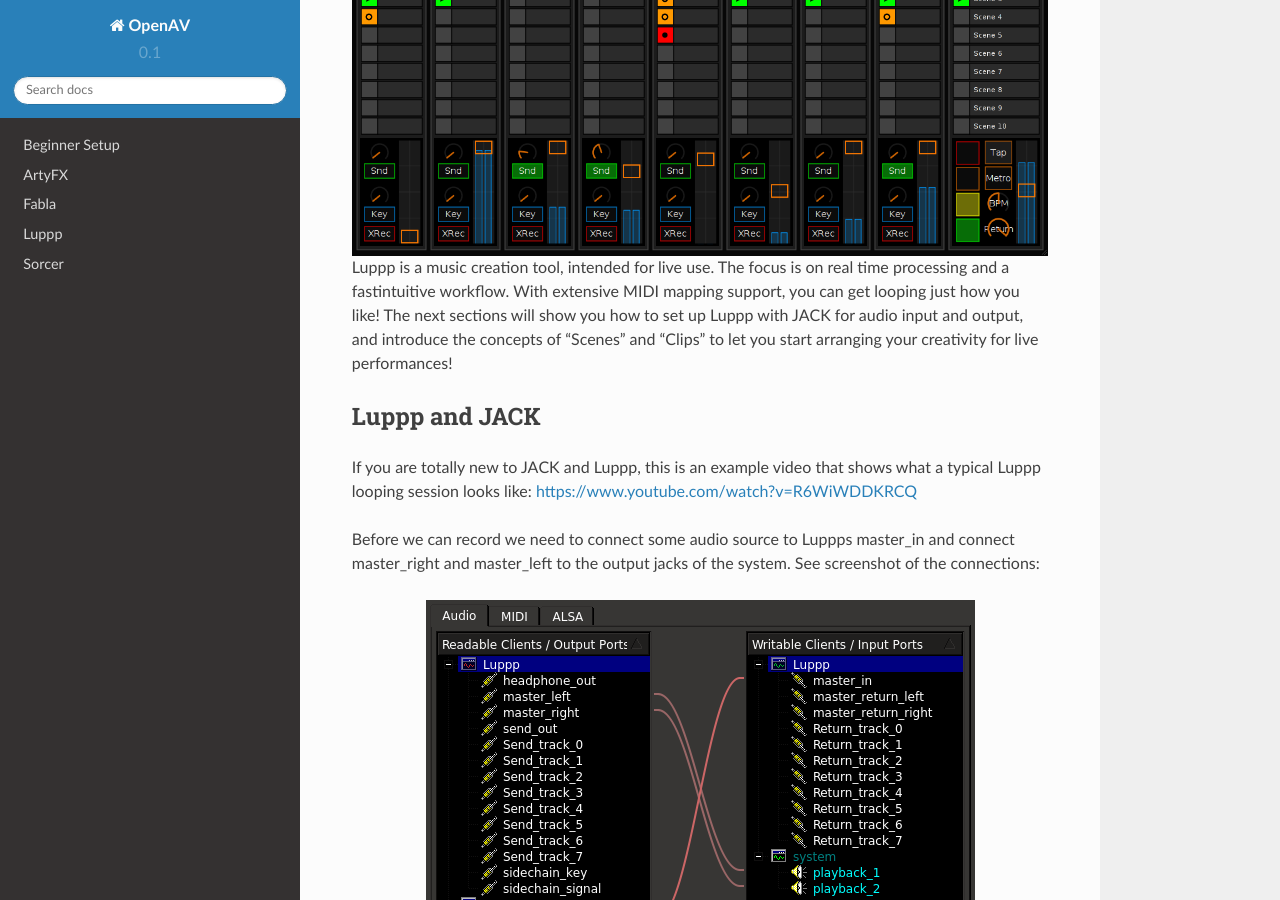
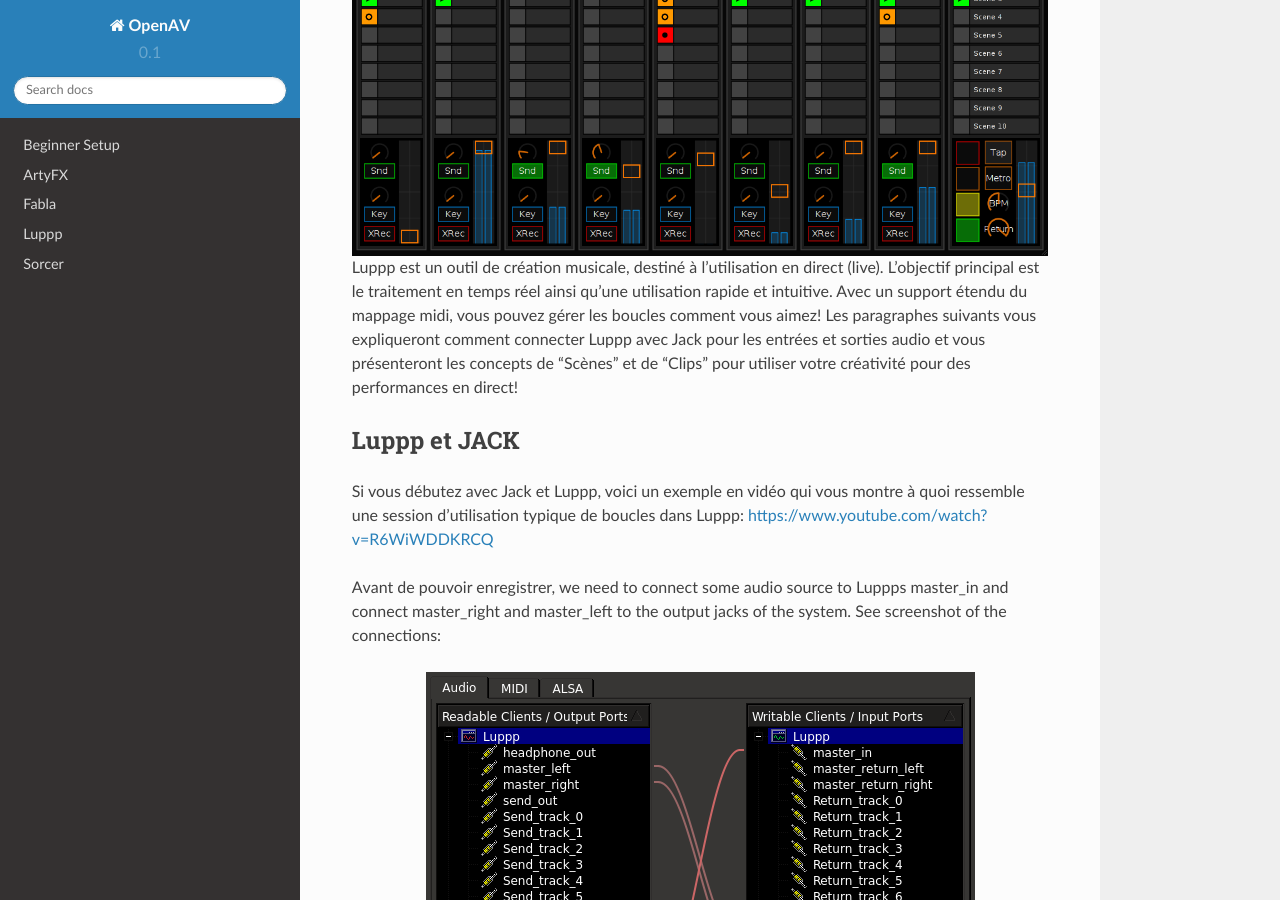
Before and after one commit to openAVproductions/openAV-manual, a Sphinx documentation site: the page built from source/fr-luppp.rst, in a window 1280 px wide and 900 px high, scrolled down 312 px. Built offline with Sphinx 7.4.7 and the Read the Docs theme 2.0.0, drawn with Linux system fonts in a browser that asks for light colours.

Commit message:
Update fr-luppp.rst

```diff
--- a/source/fr-luppp.rst
+++ b/source/fr-luppp.rst
@@ -5,21 +5,20 @@
 .. image:: img/luppp/luppp.png
    :align: center
 
-Luppp is a music creation tool, intended for live use. The focus is on real
-time processing and a fastintuitive workflow. With extensive MIDI mapping
-support, you can get looping just how you like! The next sections will show
-you how to set up Luppp with JACK for audio input and output, and introduce
-the concepts of "Scenes" and "Clips" to let you start arranging your
-creativity for live performances!
+Luppp est un outil de création musicale, destiné à l’utilisation en direct (live).
+L’objectif  principal est le traitement en temps réel ainsi qu’une utilisation rapide et intuitive.
+Avec un support étendu du mappage midi, vous pouvez gérer les boucles comment vous aimez!
+Les paragraphes suivants vous expliqueront comment connecter Luppp avec Jack pour les entrées et sorties audio
+et vous présenteront les concepts de "Scènes" et de "Clips" pour utiliser votre créativité pour des performances en direct!
 
-Luppp and JACK
+Luppp et JACK
 ==============
 
-If you are totally new to JACK and Luppp, this is an example video that
-shows what a typical Luppp looping session looks like:
+Si vous débutez avec Jack et Luppp, voici un exemple en vidéo qui vous montre
+à quoi ressemble une session d’utilisation typique de boucles dans Luppp:
 https://www.youtube.com/watch?v=R6WiWDDKRCQ
 
-Before we can record we need to connect some audio source to Luppps
+Avant de pouvoir enregistrer, we need to connect some audio source to Luppps
 master_in and connect master_right and master_left to the output jacks
 of the system. See screenshot of the connections:
 
```
